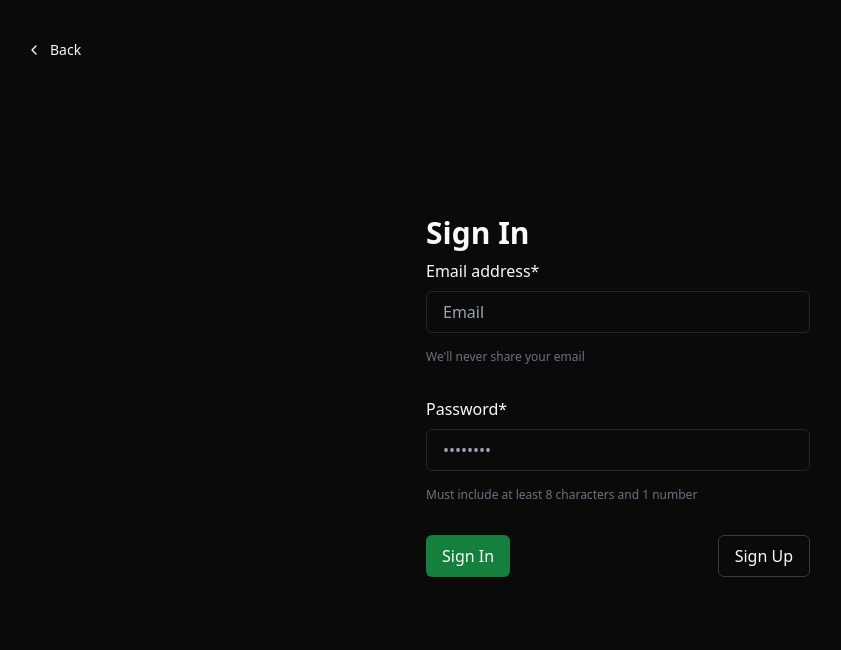
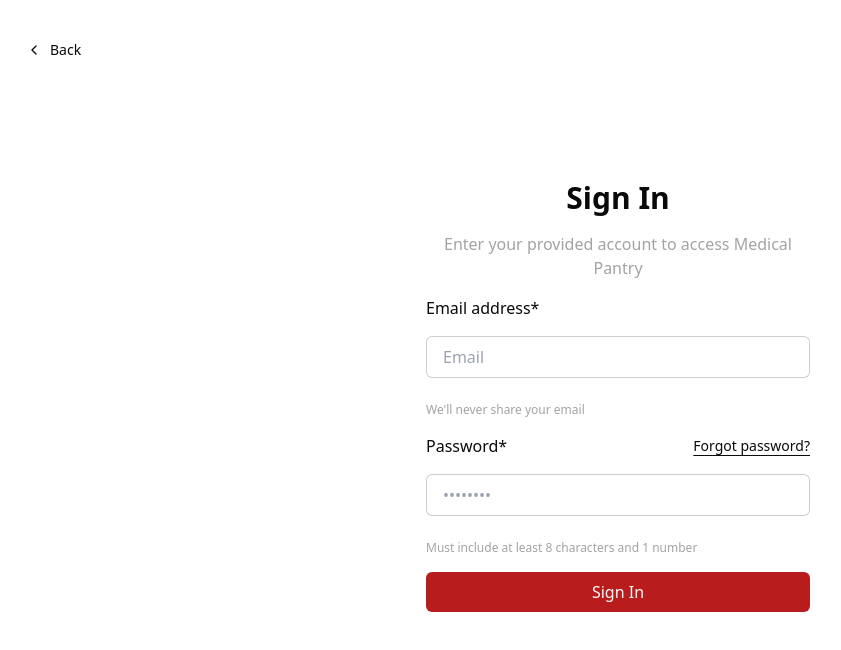
Before and after one commit to DevelopmentHF/medpantry-itproject-57, a Next.js app in the folder frontend/medpantry/: page /login in a window 1280 px wide. Shown: the top 650 px of the page, without its empty margins (22-863 px from the left). Built offline with nearby package versions, Linux system fonts and the light colour scheme.

Commit message:
Login page

```diff
--- a/frontend/medpantry/app/login/page.tsx
+++ b/frontend/medpantry/app/login/page.tsx
@@ -51,11 +51,12 @@
     return redirect("/login?message=Check email to continue sign in process");
   };
 
-  return (
+return (
+  <div className="flex items-center justify-center min-h-screen w-full bg-white">
     <div className="flex-1 flex flex-col w-full px-8 sm:max-w-md justify-center gap-2">
       <Link
         href="/"
-        className="absolute left-8 top-8 py-2 px-4 rounded-md no-underline text-foreground bg-btn-background hover:bg-btn-background-hover flex items-center group text-sm"
+        className="absolute left-8 top-8 py-2 px-4 rounded-md no-underline text-background bg-btn-background hover:bg-btn-background-hover flex items-center group text-sm "
       >
         <svg
           xmlns="http://www.w3.org/2000/svg"
@@ -74,50 +75,67 @@
         Back
       </Link>
 
-      <form className="flex-1 flex flex-col justify-center gap-2 text-foreground">
-        <h1 className="text-3xl font-bold">Sign In</h1>
-        <label className="text-md" htmlFor="email">
+      <form className="flex-1 flex flex-col justify-center gap-4 bg-white">
+        <h1 className="text-3xl font-bold text-center text-background">
+          Sign In
+        </h1>
+        <p className="text-muted-foreground text-center">
+          Enter your provided account to access Medical Pantry
+        </p>
+        <label className="text-md text-background" htmlFor="email">
           Email address*
         </label>
         <input
-          className="rounded-md px-4 py-2 bg-inherit border mb-2"
+          className="border border-background/20 rounded-md px-4 py-2 text-background mb-2"
           name="email"
           placeholder="Email"
           required
         />
-        <small className="text-xs text-gray-500 mb-6">
+        <small className="text-xs text-muted-foreground">
           We'll never share your email
         </small>
 
-        <label className="text-md" htmlFor="password">
+        <label
+          className="text-md flex justify-between items-center text-background"
+          htmlFor="password"
+        >
           Password*
+          <Link
+            href="#"
+            className="text-sm font-medium underline underline-offset-4 hover:text-primary"
+            prefetch={false}
+          >
+            Forgot password?
+          </Link>
         </label>
+
         <input
-          className="rounded-md px-4 py-2 bg-inherit border mb-2"
+          className="border border-background/20 rounded-md px-4 py-2 text-background mb-2"
           type="password"
           name="password"
           placeholder="••••••••"
           required
         />
-        <small className="text-xs text-gray-500 mb-6">
+        <small className="text-xs text-muted-foreground">
           Must include at least 8 characters and 1 number
         </small>
 
         <div className="flex flex-row justify-between">
           <SubmitButton
             formAction={signIn}
-            className="bg-green-700 rounded-md px-4 py-2 text-foreground mb-2"
+            className="bg-red-700 rounded-md px-4 py-2 text-card-foreground mb-2 min-w-full"
             pendingText="Signing In..."
           >
             Sign In
           </SubmitButton>
-          <SubmitButton
+          {/* Sign up button is currently commented out as we should not allow users to sign up */}
+          {/* <SubmitButton
             formAction={signUp}
-            className="border border-foreground/20 rounded-md px-4 py-2 text-foreground mb-2"
+            className="border border-background/20 rounded-md px-4 py-2 text-background mb-2"
             pendingText="Signing Up..."
           >
             Sign Up
-          </SubmitButton>
+          </SubmitButton> */}
         </div>
 
         {searchParams?.message && (
@@ -127,5 +145,6 @@
         )}
       </form>
     </div>
-  );
+  </div>
+);
 }
--- a/frontend/medpantry/app/page.tsx
+++ b/frontend/medpantry/app/page.tsx
@@ -32,6 +32,7 @@
         <main className="flex-1 flex flex-col gap-6">
           <h2 className="font-bold text-4xl mb-4">Login or sign up to access the Medical Pantry System</h2>
           <p>note for my teamates just create an account we have authentication by default now which is cool</p>
+          <p>This is intended to be the landing page - long</p>
         </main>
       </div>
 
```
